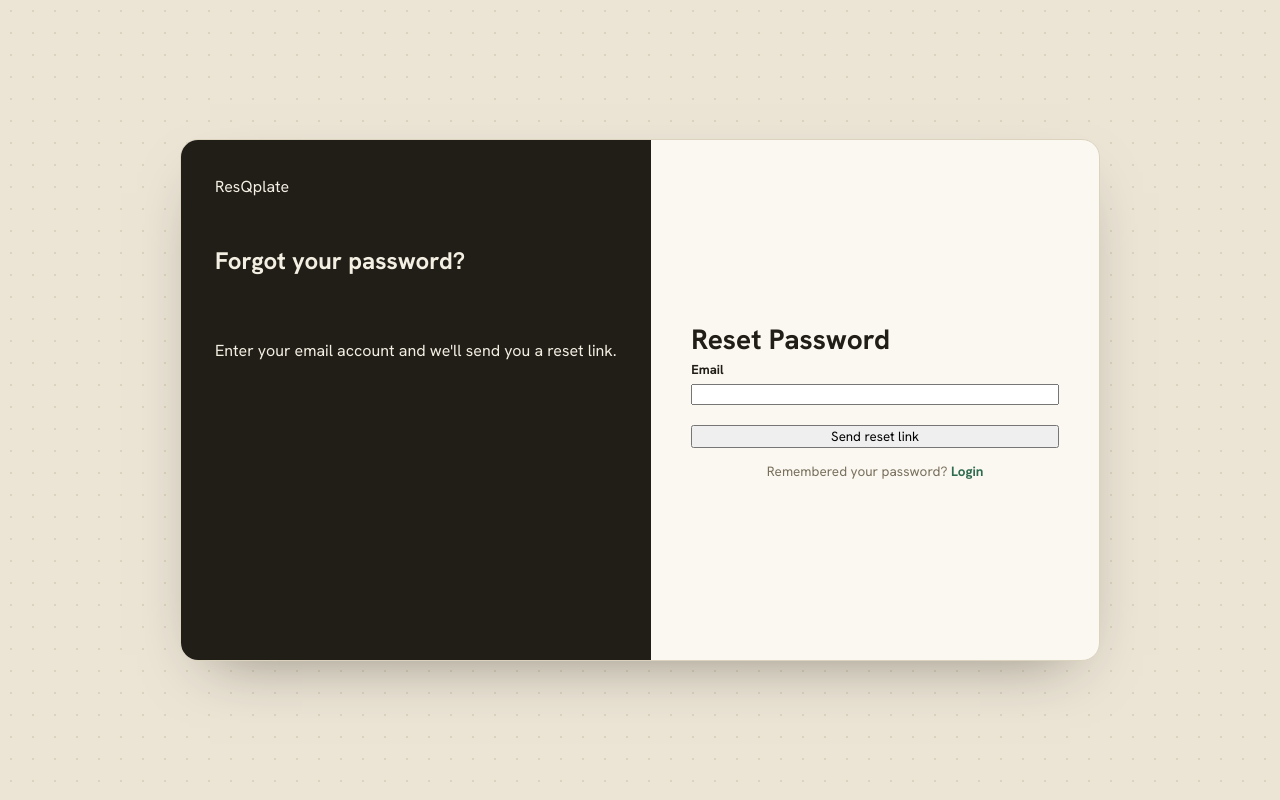
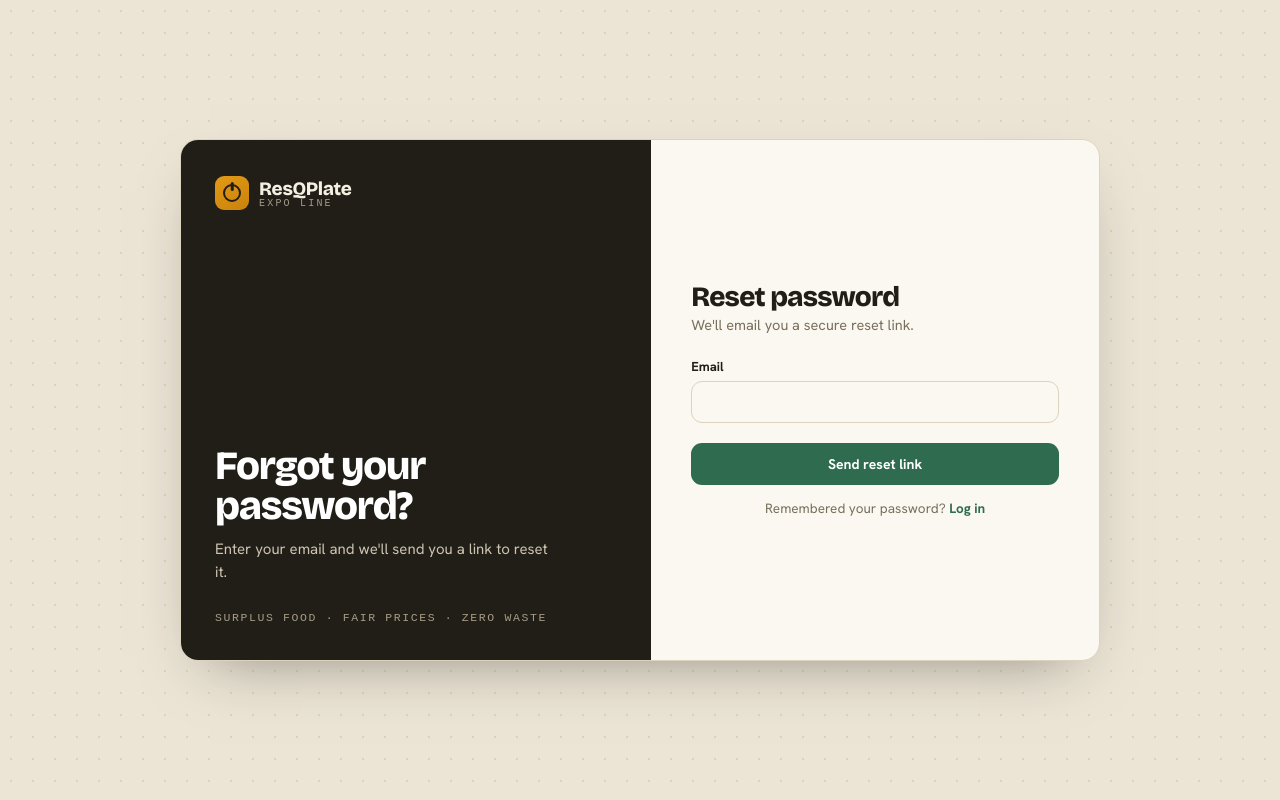
Before and after one commit to Luvveer/resqplate, a React (Vite) app in the folder frontend/: page /forgot-password in a window 1280 px wide. Built offline with nearby package versions, Linux system fonts and the light colour scheme; no server answers; a web font is replaced by a local one.

Commit message:
feat(ui): redesign forgot password and the reset password pages

```diff
--- a/frontend/src/pages/auth/ForgotPasswordPage.tsx
+++ b/frontend/src/pages/auth/ForgotPasswordPage.tsx
@@ -7,7 +7,7 @@ export function ForgotPasswordPage() {
   const [email, setEmail] = useState("");
   const [error, setError] = useState<string | null>(null);
   const [isSubmitting, setIsSubmitting] = useState(false);
-  const [Submited, setSubmited] = useState(false);
+  const [submitted, setSubmitted] = useState(false);
 
   async function handleSubmit(e: SubmitEvent<HTMLFormElement>) {
     e.preventDefault();
@@ -15,27 +15,44 @@ export function ForgotPasswordPage() {
     setIsSubmitting(true);
     try {
       await authApi.requestPasswordReset(email);
-      setSubmited(true);
+      setSubmitted(true);
     } catch (err) {
       setError(err instanceof Error ? err.message : "Something went wrong");
     } finally {
       setIsSubmitting(false);
     }
   }
+
   return (
     <main className="auth-page">
       <section className="auth-shell">
-        <div className="auth-info">
-          <div className="auth-logo">ResQplate</div>
-          <h1>Forgot your password?</h1>
-          <p>Enter your email account and we'll send you a reset link.</p>
-        </div>
+        <aside className="auth-info">
+          <div className="auth-brand">
+            <span className="auth-brand-mark" aria-hidden="true" />
+            <span className="auth-brand-text">
+              <b>ResQPlate</b>
+              <span>Expo Line</span>
+            </span>
+          </div>
+
+          <div className="auth-info-body">
+            <h1 className="rq-display">Forgot your password?</h1>
+            <p>Enter your email and we'll send you a link to reset it.</p>
+          </div>
+
+          <p className="auth-info-foot rq-mono">
+            Surplus food · fair prices · zero waste
+          </p>
+        </aside>
+
         <div className="auth-panel">
-          <h2>Reset Password</h2>
-          {Submited ? (
-            <p>
+          <h2 className="rq-display">Reset password</h2>
+          <p className="auth-subtitle">We'll email you a secure reset link.</p>
+
+          {submitted ? (
+            <p className="rq-notice">
               If that email exists in our system, a reset link has been sent.
-              Checkk your inbox.
+              Check your inbox.
             </p>
           ) : (
             <form className="auth-form" onSubmit={handleSubmit}>
@@ -43,6 +60,7 @@ export function ForgotPasswordPage() {
                 <label htmlFor="forgot-email">Email</label>
                 <input
                   id="forgot-email"
+                  className="rq-input"
                   type="email"
                   value={email}
                   onChange={(e) => setEmail(e.target.value)}
@@ -50,10 +68,10 @@ export function ForgotPasswordPage() {
                 />
               </div>
 
-              {error && <p className="auth-error">{error}</p>}
+              {error && <p className="rq-error">{error}</p>}
 
               <button
-                className="auth-submit"
+                className="rq-btn rq-btn-primary auth-submit"
                 type="submit"
                 disabled={isSubmitting}
               >
@@ -63,7 +81,7 @@ export function ForgotPasswordPage() {
           )}
 
           <p className="auth-switch">
-            Remembered your password? <Link to="/login">Login</Link>
+            Remembered your password? <Link to="/login">Log in</Link>
           </p>
         </div>
       </section>
--- a/frontend/src/pages/auth/ResetPasswordPage.tsx
+++ b/frontend/src/pages/auth/ResetPasswordPage.tsx
@@ -39,17 +39,30 @@ export function ResetPasswordPage() {
   return (
     <main className="auth-page">
       <section className="auth-shell">
-        <div className="auth-info">
-          <div className="auth-logo">ResQplate</div>
-          <h1>Set a new password</h1>
-          <p>Choose a new password for your account.</p>
-        </div>
+        <aside className="auth-info">
+          <div className="auth-brand">
+            <span className="auth-brand-mark" aria-hidden="true" />
+            <span className="auth-brand-text">
+              <b>ResQPlate</b>
+              <span>Expo Line</span>
+            </span>
+          </div>
+
+          <div className="auth-info-body">
+            <h1 className="rq-display">Set a new password.</h1>
+            <p>Choose a new password for your account.</p>
+          </div>
+
+          <p className="auth-info-foot rq-mono">
+            Surplus food · fair prices · zero waste
+          </p>
+        </aside>
 
         <div className="auth-panel">
-          <h2>Reset Password</h2>
+          <h2 className="rq-display">Reset password</h2>
 
           {!token ? (
-            <p>
+            <p className="rq-error">
               This reset link is invalid or has expired.{" "}
               <Link to="/forgot-password">Request a new one</Link>
             </p>
@@ -58,19 +71,22 @@ export function ResetPasswordPage() {
               <div className="auth-field">
                 <label htmlFor="reset-new-password">New password</label>
                 <input
+                  id="reset-new-password"
+                  className="rq-input"
                   type="password"
-                  id="reset-new-password"
                   value={newPassword}
                   onChange={(e) => setNewPassword(e.target.value)}
                   required
                   minLength={8}
                 />
               </div>
+
               <div className="auth-field">
                 <label htmlFor="reset-confirm-password">Confirm password</label>
                 <input
+                  id="reset-confirm-password"
+                  className="rq-input"
                   type="password"
-                  id="reset-confirm-password"
                   value={confirmPassword}
                   onChange={(e) => setConfirmPassword(e.target.value)}
                   required
@@ -78,10 +94,10 @@ export function ResetPasswordPage() {
                 />
               </div>
 
-              {error && <p className="auth-error">{error}</p>}
+              {error && <p className="rq-error">{error}</p>}
 
               <button
-                className="auth-form"
+                className="rq-btn rq-btn-primary auth-submit"
                 type="submit"
                 disabled={isSubmitting}
               >
@@ -89,6 +105,10 @@ export function ResetPasswordPage() {
               </button>
             </form>
           )}
+
+          <p className="auth-switch">
+            Remembered your password? <Link to="/login">Log in</Link>
+          </p>
         </div>
       </section>
     </main>
```
